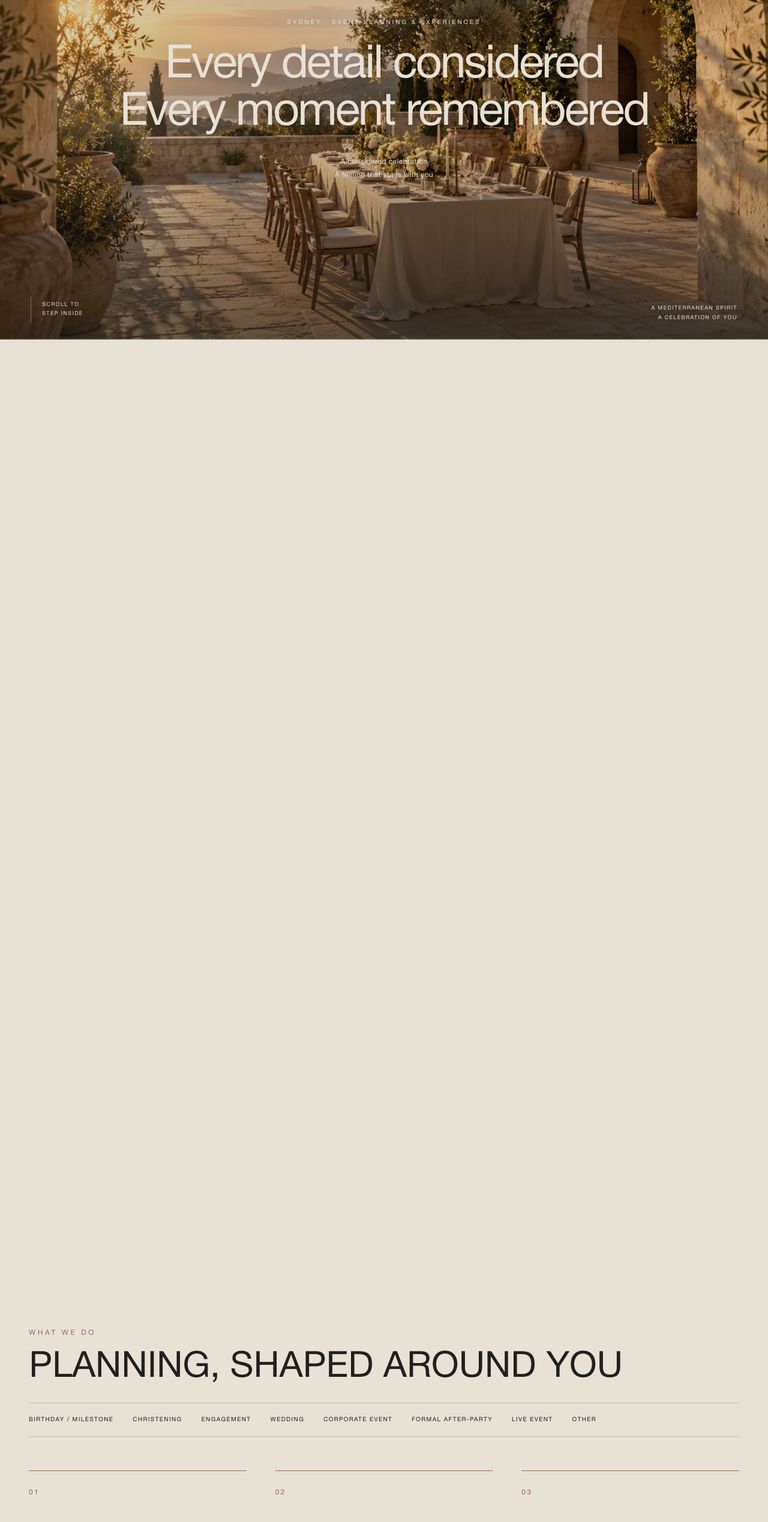
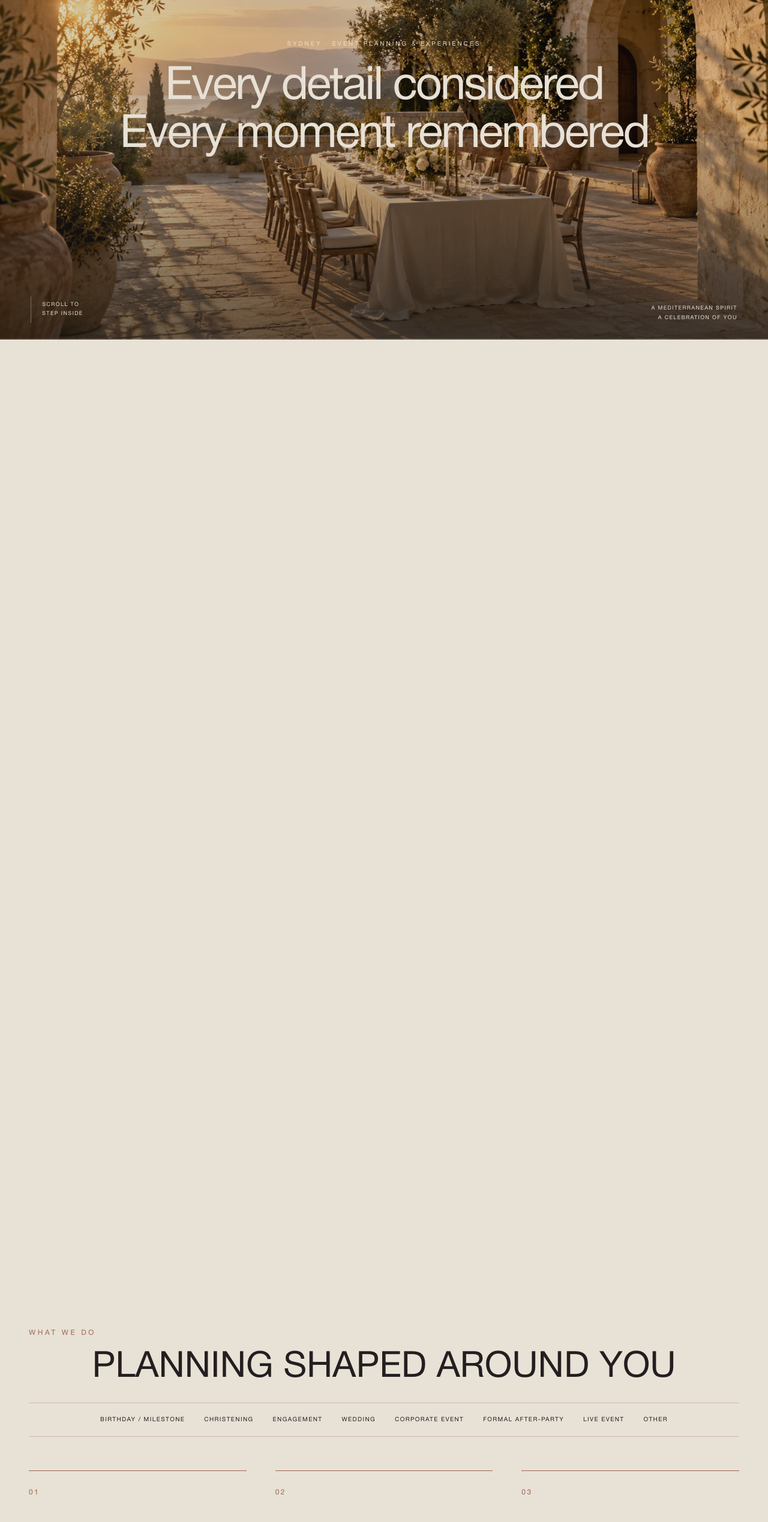
Before and after one commit to Michaelminas/Mythos_wesite-7-11-2025, a Next.js app: page /planning in a window 1280 px wide. Shown: the part 234-2771 px from the top of the page at 60% size. Built offline with nearby package versions, Linux system fonts and the light colour scheme; a web font is replaced by a local one.

Commit message:
Refine Planning hero and About layout with founders photo

```diff
--- a/app/planning/About.tsx
+++ b/app/planning/About.tsx
@@ -11,14 +11,14 @@ export default function About() {
         <p>Our experience creating MYTHOS events grew into a passion for planning occasions that feel personal to the people behind them. From shaping the first idea to coordinating suppliers and the day itself, we care as much about how your event feels as how it looks.</p>
         <p>MYTHOS means story or legend in Greek. For us, it’s about helping you create a story of your own, through an occasion that reflects you and the people you’re sharing it with.</p>
       </div>
-      <div className={styles.photoSpace} aria-hidden="true" />
+      <figure className={styles.founderPhoto}><img src="/planning/terry-anton-first-event.webp" alt="Terry and Anton together at the first event they organised" width={1268} height={1241} loading="lazy" /><figcaption>Terry &amp; Anton · The first event we organised</figcaption></figure>
     </div>
     <div className={styles.founders}>
       <article><p className={styles.eyebrow}>Creative direction &amp; vision</p><h3>Terry</h3><p>Creative direction, marketing, branding and the overall vision of each event.</p></article>
       <article><p className={styles.eyebrow}>Entertainment &amp; delivery</p><h3>Anton</h3><p>Entertainment, logistics, supplier relationships and bringing everything together on the day.</p></article>
     </div>
     <div className={styles.nextChapter}>
-      <h3>FROM OUR CELEBRATIONS<br />TO YOURS</h3>
+      <h3>FROM OUR CELEBRATIONS TO YOURS</h3>
       <div><p>We both shape the planning and decisions behind every event. Our different strengths help us turn your ideas into a clear plan, bring the right people together and look after the details along the way.</p><p>We plan birthdays and milestones, christenings, engagements, weddings, corporate events, formal after-parties, live events and other occasions. Whatever you’re imagining, our aim is the same: something personal to you, thoughtfully organised, so you can be present and enjoy it.</p><ul className={styles.eventTypes} aria-label="Events we plan">{eventTypes.map(type => <li key={type}>{type}</li>)}</ul><a href="#enquiry">Let’s plan your event</a></div>
     </div>
   </section>;
--- a/app/planning/CinematicHero.tsx
+++ b/app/planning/CinematicHero.tsx
@@ -66,8 +66,8 @@ export default function CinematicHero() {
     <section ref={journey} className={styles.journey} id="top" aria-label="MYTHOS Planning cinematic introduction">
       <div className={styles.stage}>
         <div ref={scene} className={styles.scene} /><div ref={foreground} className={styles.foreground} /><div className={styles.sun} /><div className={styles.shade} />
-        <div ref={intro} className={styles.intro}><p className={styles.eyebrow}>Sydney · Event planning &amp; experiences</p><h1>Every detail considered<br /><em>Every moment remembered</em></h1><p className={styles.note}>A considered celebration<br />A feeling that stays with you</p></div>
-        <div ref={chapter} className={styles.chapter} aria-hidden="true"><p className={styles.eyebrow}>Made personal</p><h2>Step into<br />your next memory</h2><p>From the first idea to the final toast,<br />we bring your celebration together.</p></div>
+        <div ref={intro} className={styles.intro}><p className={styles.eyebrow}>Sydney · Event planning &amp; experiences</p><h1>Every detail considered<br /><em>Every moment remembered</em></h1></div>
+        <div ref={chapter} className={styles.chapter} aria-hidden="true"><p className={styles.eyebrow}>Made personal</p><h2>Step into planning<br />your next event with us</h2></div>
         <div className={styles.bottom}><div className={styles.scrollCue}><i aria-hidden="true" /><span>Scroll to<br />step inside</span></div><span className={styles.right}>A Mediterranean spirit<br />A celebration of you</span></div>
         <div className={styles.progress} aria-hidden="true"><i ref={progress} /></div>
       </div>
--- a/app/planning/page.tsx
+++ b/app/planning/page.tsx
@@ -237,10 +237,10 @@ export default function PlanningPage() {
             <p className="mb-5 text-xs uppercase tracking-[0.3em] text-[#9B694D]">
               What We Do
             </p>
-            <h2 className="editorial mb-7 text-5xl md:text-6xl">
-              PLANNING, SHAPED AROUND YOU
+            <h2 className="editorial mb-7 text-center text-5xl md:text-6xl">
+              PLANNING SHAPED AROUND YOU
             </h2>
-            <div className="mb-14 flex flex-wrap gap-x-8 gap-y-3 border-y border-[#9B694D]/35 py-5 text-[10px] uppercase tracking-[0.14em]">{eventTypes.map(type => <span key={type}>{type}</span>)}</div>
+            <div className="mb-14 flex flex-wrap justify-center text-center gap-x-8 gap-y-3 border-y border-[#9B694D]/35 py-5 text-[10px] uppercase tracking-[0.14em]">{eventTypes.map(type => <span key={type}>{type}</span>)}</div>
 
             <div className="grid gap-12 md:grid-cols-3">
               {services.map((service) => (
```
Also changed, not shown: app/planning/About.module.css (+2 -0 lines), public/planning/terry-anton-first-event.webp (added), 1 other file (tests, documents, lock files or other folders).
